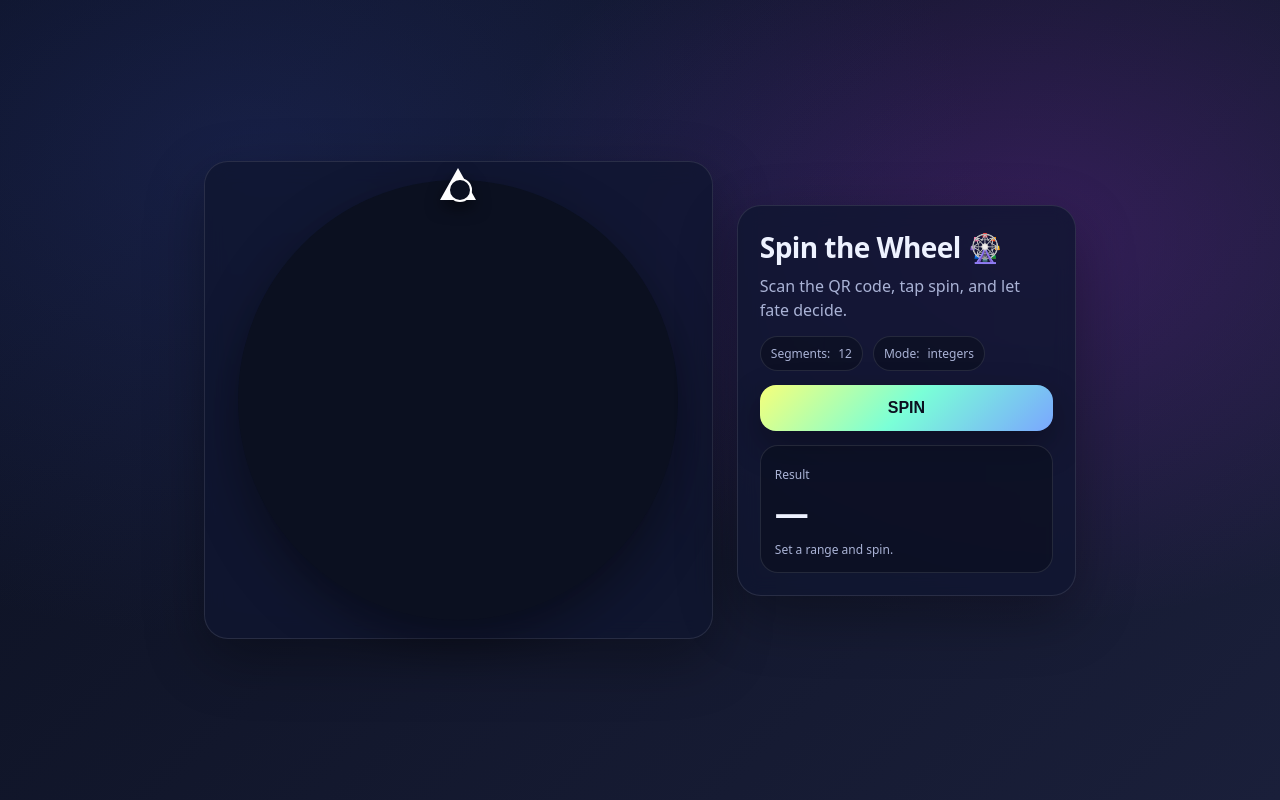
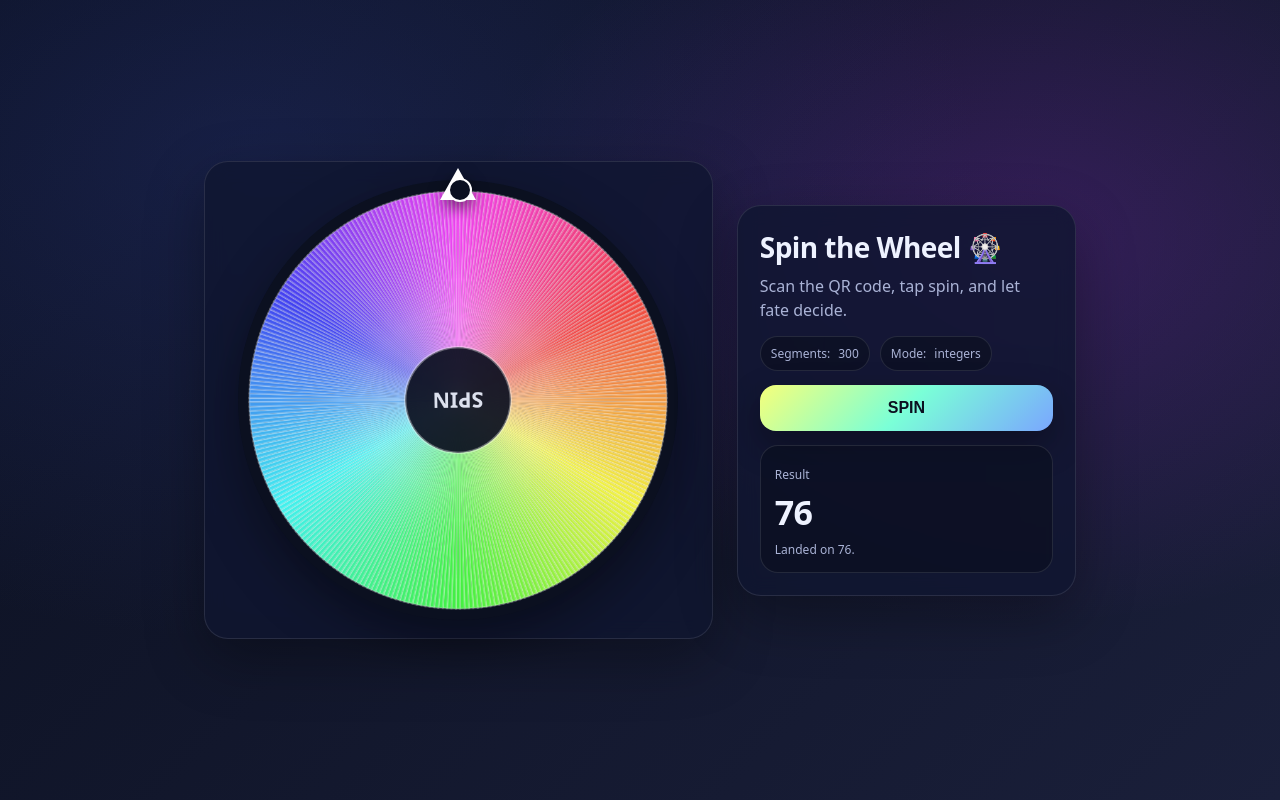
Before and after one commit to sstein93/random_number, a plain HTML site: page index.html in a window 1280 px wide. Drawn offline with Linux system fonts and the light colour scheme.

Commit message:
try to fix spin logic so it works

```diff
--- a/index.html
+++ b/index.html
@@ -161,9 +161,11 @@
   const canvas = document.getElementById("wheel");
   const ctx = canvas.getContext("2d");
   const spinBtn = document.getElementById("spin");
+
   // Set your wheel range here
   const FIXED_MIN = 1;
   const FIXED_MAX = 300;
+
   const resultEl = document.getElementById("result");
   const metaEl = document.getElementById("meta");
   const segCountEl = document.getElementById("segCount");
@@ -171,29 +173,20 @@
   let angle = 0;              // current wheel rotation in radians
   let isSpinning = false;
 
-    function clampInt(x, fallback){
-      const n = Number.parseInt(x, 10);
-      return Number.isFinite(n) ? n : fallback;
-    }
-
   function rangeValues(){
-      let min = clampInt(minEl.value, 1);
-      let max = clampInt(maxEl.value, 12);
-      if (min > max) [min, max] = [max, min];
     const values = [];
-      for (let v=min; v<=max; v++) values.push(v);
+    for (let v = FIXED_MIN; v <= FIXED_MAX; v++) values.push(v);
     return values;
   }
 
   function hslColor(i, n){
-      // evenly spaced hues; looks colorful without you hand-picking colors
     const hue = (i * (360 / n) + 210) % 360;
     return `hsl(${hue} 85% 60%)`;
   }
 
   function drawWheel(values){
     const n = values.length;
-      segCountEl.textContent = n;
+    if (segCountEl) segCountEl.textContent = n;
 
     const cx = canvas.width/2;
     const cy = canvas.height/2;
@@ -201,7 +194,6 @@
 
     ctx.clearRect(0,0,canvas.width,canvas.height);
 
-      // background ring
     ctx.save();
     ctx.translate(cx, cy);
     ctx.rotate(angle);
@@ -212,7 +204,6 @@
       const start = i * step;
       const end = start + step;
 
-        // slice
       ctx.beginPath();
       ctx.moveTo(0,0);
       ctx.arc(0,0, r, start, end);
@@ -220,7 +211,6 @@
       ctx.fillStyle = hslColor(i, n);
       ctx.fill();
 
-        // slice border
       ctx.strokeStyle = "rgba(255,255,255,0.25)";
       ctx.lineWidth = 3;
       ctx.stroke();
@@ -237,7 +227,7 @@
       }
     }
 
-      // center cap
+    // center cap (keep or remove SPIN text as you like)
     ctx.beginPath();
     ctx.arc(0,0, 84, 0, Math.PI*2);
     ctx.fillStyle = "rgba(11,16,32,0.92)";
@@ -246,6 +236,7 @@
     ctx.lineWidth = 4;
     ctx.stroke();
 
+    // If you want to remove the SPIN text, comment the next line out:
     ctx.fillStyle = "rgba(238,242,255,0.92)";
     ctx.font = "900 34px ui-sans-serif, system-ui";
     ctx.textAlign = "center";
@@ -254,14 +245,10 @@
     ctx.restore();
   }
 
-    // pointer is fixed at the top (12 o'clock). Determine which segment is under it.
   function pickFromAngle(values){
     const n = values.length;
     const step = (Math.PI * 2) / n;
-
-      // With our drawing, angle rotates wheel; pointer is at -90deg (top).
-      // Convert to wheel space: where is "top" on the wheel given current angle?
-      const top = (Math.PI * 1.5 - angle) % (Math.PI * 2); // 1.5π = -π/2 normalized
+    const top = (Math.PI * 1.5 - angle) % (Math.PI * 2);
     const idx = Math.floor((top + Math.PI*2) % (Math.PI*2) / step);
     return { idx, value: values[idx] };
   }
@@ -271,6 +258,7 @@
   function spin(){
     if (isSpinning) return;
     const values = rangeValues();
+
     if (values.length < 2){
       resultEl.textContent = String(values[0] ?? "—");
       metaEl.textContent = "Range must include at least 2 numbers to spin.";
@@ -282,27 +270,20 @@
     resultEl.textContent = "…";
     metaEl.textContent = "Spinning…";
 
-      // Random target segment and extra rotations for drama
     const n = values.length;
     const targetIndex = Math.floor(Math.random() * n);
-
-      // We want the wheel to stop with targetIndex at the top pointer.
     const step = (Math.PI * 2) / n;
 
-      // The angle that puts targetIndex at top (12 o'clock). Derived from pickFromAngle().
-      // top = 1.5π - angle => targetIndex*step <= top < (targetIndex+1)*step
-      // We'll aim at the center of the target slice:
     const targetTop = (targetIndex + 0.5) * step;
     let targetAngle = (Math.PI * 1.5 - targetTop);
 
-      // Normalize and add extra spins
-      const extraSpins = 6 + Math.floor(Math.random() * 4); // 6–9 spins
+    const extraSpins = 6 + Math.floor(Math.random() * 4);
     targetAngle += extraSpins * Math.PI * 2;
 
     const start = angle;
     const delta = targetAngle - start;
 
-      const duration = 2200 + Math.random()*800; // 2.2–3.0s
+    const duration = 2200 + Math.random()*800;
     const t0 = performance.now();
 
     function frame(now){
@@ -313,10 +294,9 @@
       if (t < 1){
         requestAnimationFrame(frame);
       } else {
-          // Snap and report
         const picked = pickFromAngle(values);
         resultEl.textContent = String(picked.value);
-          metaEl.textContent = `Landed on segment ${picked.idx + 1} of ${values.length}.`;
+        metaEl.textContent = `Landed on ${picked.value}.`;
         isSpinning = false;
         spinBtn.disabled = false;
       }
@@ -324,7 +304,6 @@
     requestAnimationFrame(frame);
   }
 
-    // redraw on range changes
   function refresh(){
     const values = rangeValues();
     drawWheel(values);
@@ -333,15 +312,12 @@
   }
 
   spinBtn.addEventListener("click", spin);
-    minEl.addEventListener("input", refresh);
-    maxEl.addEventListener("input", refresh);
 
-    // initial draw
   refresh();
 
-    // OPTIONAL: auto-spin on page load (nice for QR scans)
   const AUTO_SPIN_ON_LOAD = true;
   if (AUTO_SPIN_ON_LOAD) setTimeout(spin, 250);
 </script>
+
 </body>
 </html>
```
Lines whose indentation alone changed are shown as unchanged.
